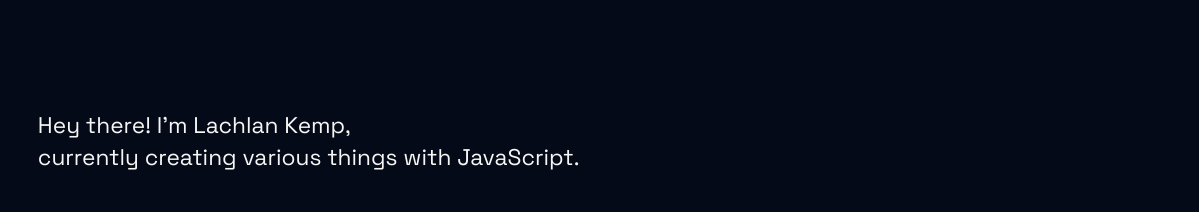
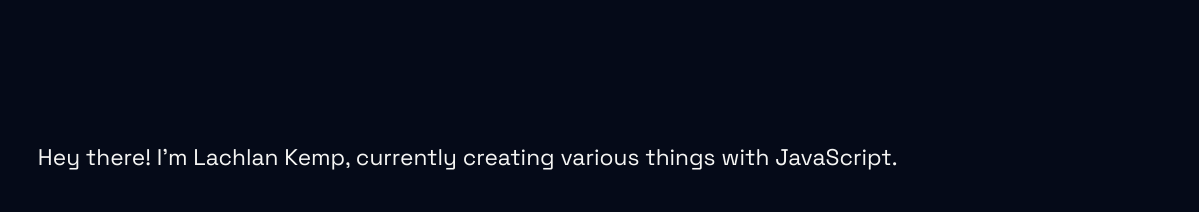
Before and after one commit to stupideveloper/lachlankemp.com, an Astro site: page / in a window 1280 px wide. Shown: the part 588-800 px from the top of the page, 0-1199 px from the left. Built offline with nearby package versions, Linux system fonts and the light colour scheme; Astro itself is replaced by a stand-in of ours.

Commit message:
Get rid of that goofy lil line break

```diff
--- a/src/pages/index.astro
+++ b/src/pages/index.astro
@@ -13,7 +13,7 @@ import Header from '../components/Header.astro';
 				</div>
 			</div>
 			<div class="bottom_container">
-				<p class="description">Hey there! I&apos;m Lachlan Kemp, <br /> currently creating various things with JavaScript.</p>
+				<p class="description">Hey there! I&apos;m Lachlan Kemp, currently creating various things with JavaScript.</p>
 				<img class="logo" src="/assets/logos/logo.svg" alt="The lachlan kemp logo featuring 2, corner cut squares intersecting to form a box." />
 			</div>
 		</div>
```
